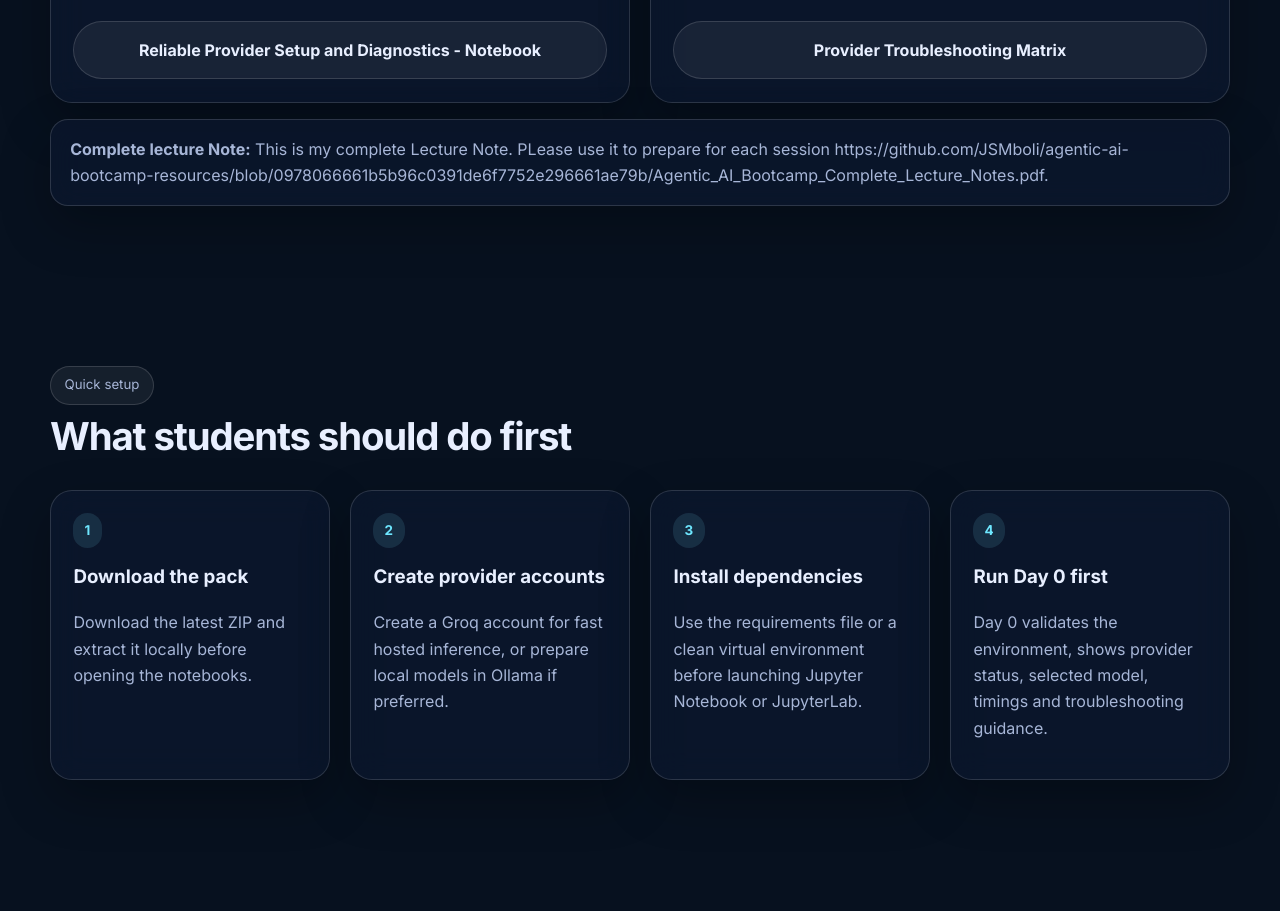
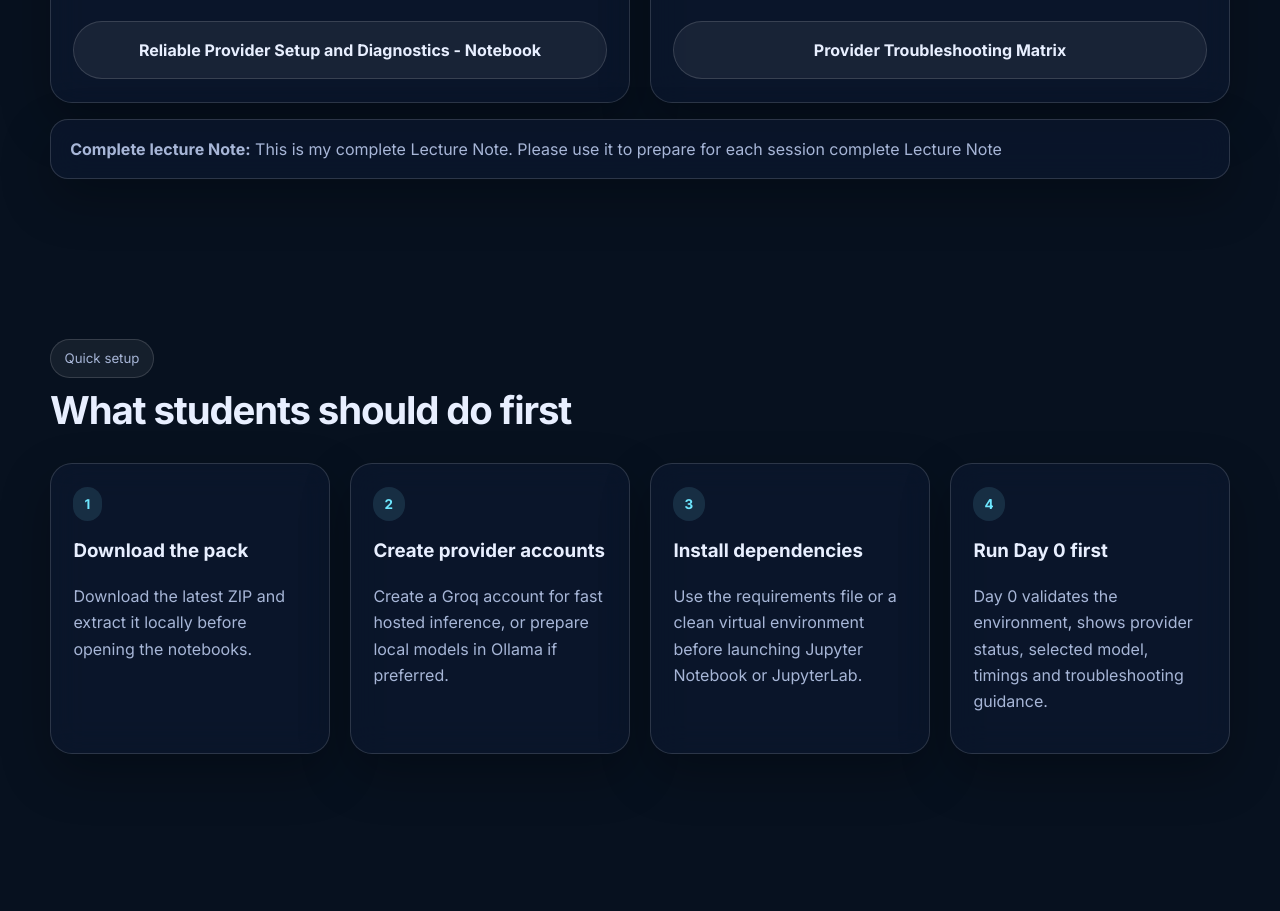
Before and after one commit to JSMboli/agentic-ai-bootcamp, a plain HTML site: page index.html in a window 1280 px wide. Shown: the part 4620-5531 px from the top of the page. Drawn offline with Linux system fonts and the light colour scheme; animation ran at ten frames a second.

Commit message:
Update index.html

```diff
--- a/index.html
+++ b/index.html
@@ -297,7 +297,7 @@
       </div>
 
       <div class="notice-card reveal delay-1">
-        <strong>Complete lecture Note:</strong>  This is my complete Lecture Note. PLease use it to prepare for each session https://github.com/JSMboli/agentic-ai-bootcamp-resources/blob/0978066661b5b96c0391de6f7752e296661ae79b/Agentic_AI_Bootcamp_Complete_Lecture_Notes.pdf.
+        <strong>Complete lecture Note:</strong>  This is my complete Lecture Note. Please use it to prepare for each session  <a href="https://github.com/JSMboli/agentic-ai-bootcamp-resources/blob/0978066661b5b96c0391de6f7752e296661ae79b/Agentic_AI_Bootcamp_Complete_Lecture_Notes.pdf.">complete Lecture Note</a>
       </div>
     </section>
 
```
